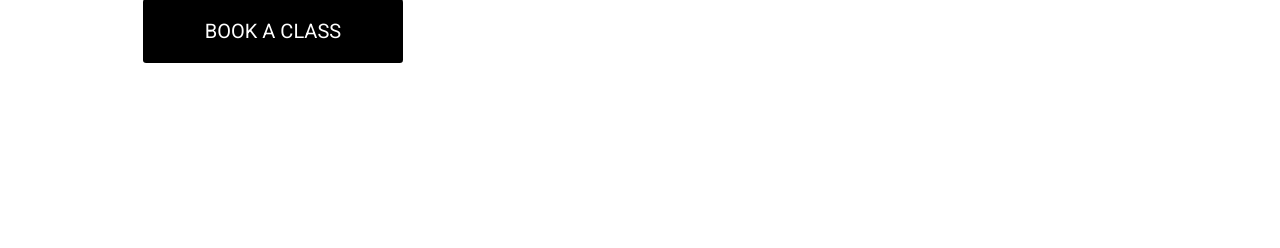
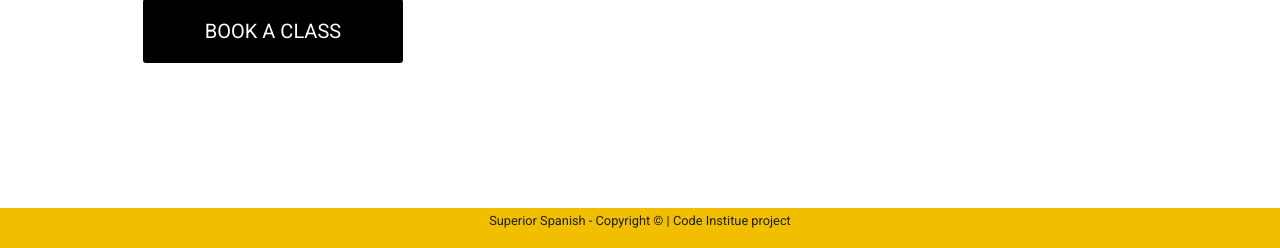
Before and after one commit to DonnaIB/superior_spanish, a Django app: page / in a window 1280 px wide. Shown: the part 552-800 px from the top of the page. Run offline with Django 3.2, Linux system fonts and the light colour scheme; parts of the project's set-up code (start-up, migrations or seed data) failed here and were passed over; some libraries are stand-ins or nearby versions.

Commit message:
Added media files to S3, updated media settings & added footer

```diff
--- a/static/css/base.css
+++ b/static/css/base.css
@@ -63,7 +63,7 @@ i {
 .btn-black:hover,
 .btn-black:active,
 .btn-black:focus {
-    background: #222;
+    background: #202020;
     color: white;
 }
 
@@ -74,6 +74,18 @@ i {
 .border-black {
     border: 1px solid black !important;
 }
+
+/* -------------------------------- Footer */
+
+footer {
+    position: fixed;
+    left: 0;
+    bottom: 0;
+    width: 100%;
+    background-color:#F1BF00;
+    color: #202020;
+    text-align: center;
+  }
 
 /* -------------------------------- Media Queries */
 
--- a/superior_spanish/urls.py
+++ b/superior_spanish/urls.py
@@ -1,24 +1,13 @@
 """superior_spanish URL Configuration
-
-The `urlpatterns` list routes URLs to views. For more information please see:
-    https://docs.djangoproject.com/en/3.2/topics/http/urls/
-Examples:
-Function views
-    1. Add an import:  from my_app import views
-    2. Add a URL to urlpatterns:  path('', views.home, name='home')
-Class-based views
-    1. Add an import:  from other_app.views import Home
-    2. Add a URL to urlpatterns:  path('', Home.as_view(), name='home')
-Including another URLconf
-    1. Import the include() function: from django.urls import include, path
-    2. Add a URL to urlpatterns:  path('blog/', include('blog.urls'))
 """
 from django.contrib import admin
 from django.urls import path, include
+from django.conf import settings
+from django.conf.urls.static import static
 
 urlpatterns = [
     path('admin/', admin.site.urls),
     path('accounts/', include('allauth.urls')),
     path('', include('home.urls')),
     path('products/', include('products.urls')),
-]
+] + static(settings.MEDIA_URL, document_root=settings.MEDIA_ROOT)
--- a/templates/base.html
+++ b/templates/base.html
@@ -50,7 +50,7 @@
             <div class="col-12 col-lg-4 my-auto py-1 py-lg-0 text-center text-lg-left">
                 <a href="/" class="nav-link logo-link">
                     <h1 class="logo-text"><span class="text-white">Superior</span> Spanish <img class="nav-logo"
-                            src="/static/images/ssLogo.png" alt="logo">
+                            src="{{ MEDIA_URL }}ssLogo.png" alt="logo">
                     </h1>
                 </a>
             </div>
@@ -118,6 +118,17 @@
     {% block content %}
     {% endblock %}
 
+    <footer class="container-fluid">
+        <div class="row">
+            <div class="col-12">
+                <p>
+                    <small>Superior Spanish - Copyright &copy; | Code Institue project
+                    </small>
+                </p>
+            </div>
+        </div>
+    </footer>
+
     {% block postloadjs %}
     {% endblock %}
 
```
Also changed, not shown: superior_spanish/settings.py (+7 -4 lines), home/urls.py (line endings or trailing spaces), media/ssLogo.png (renamed from static/images/ssLogo.png).
